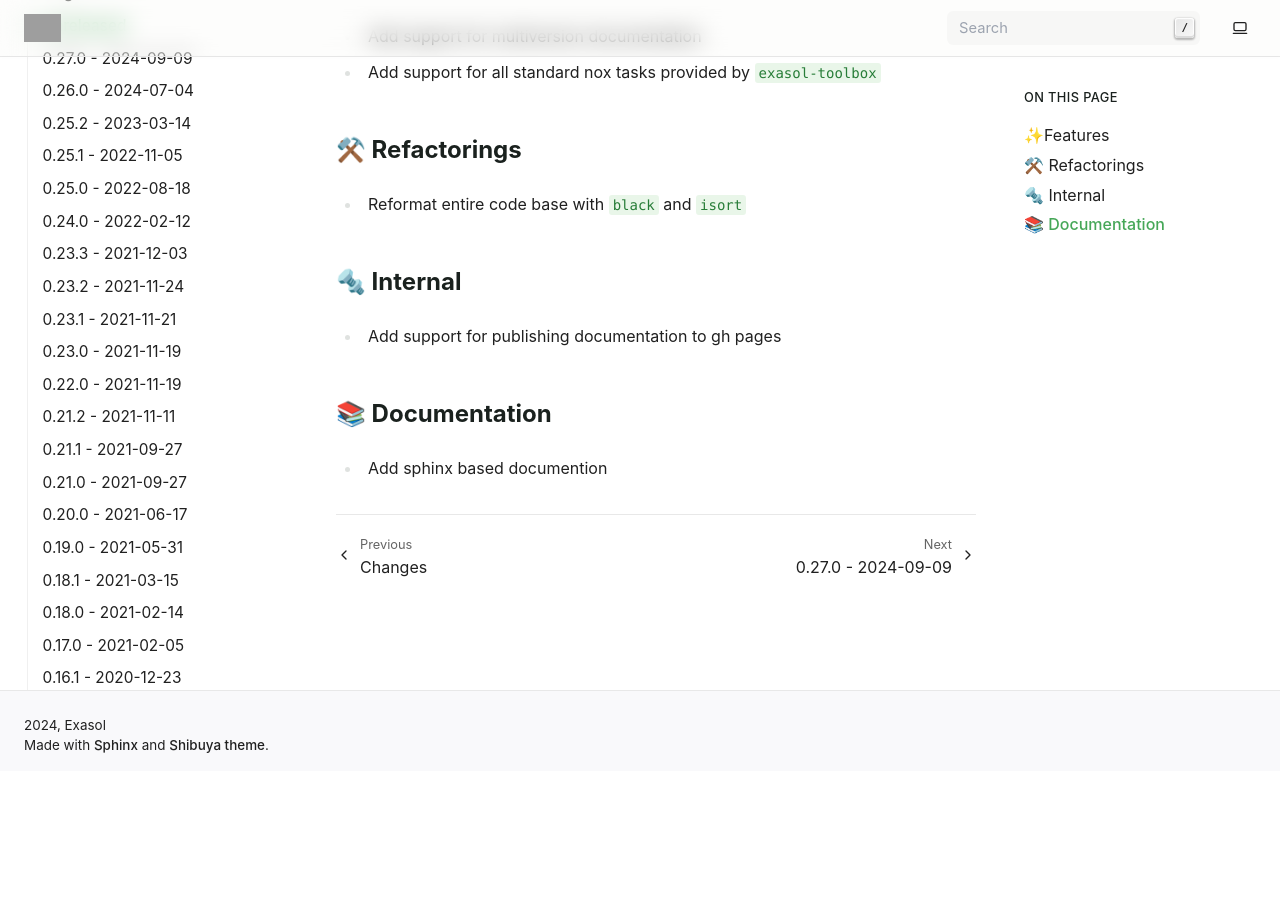
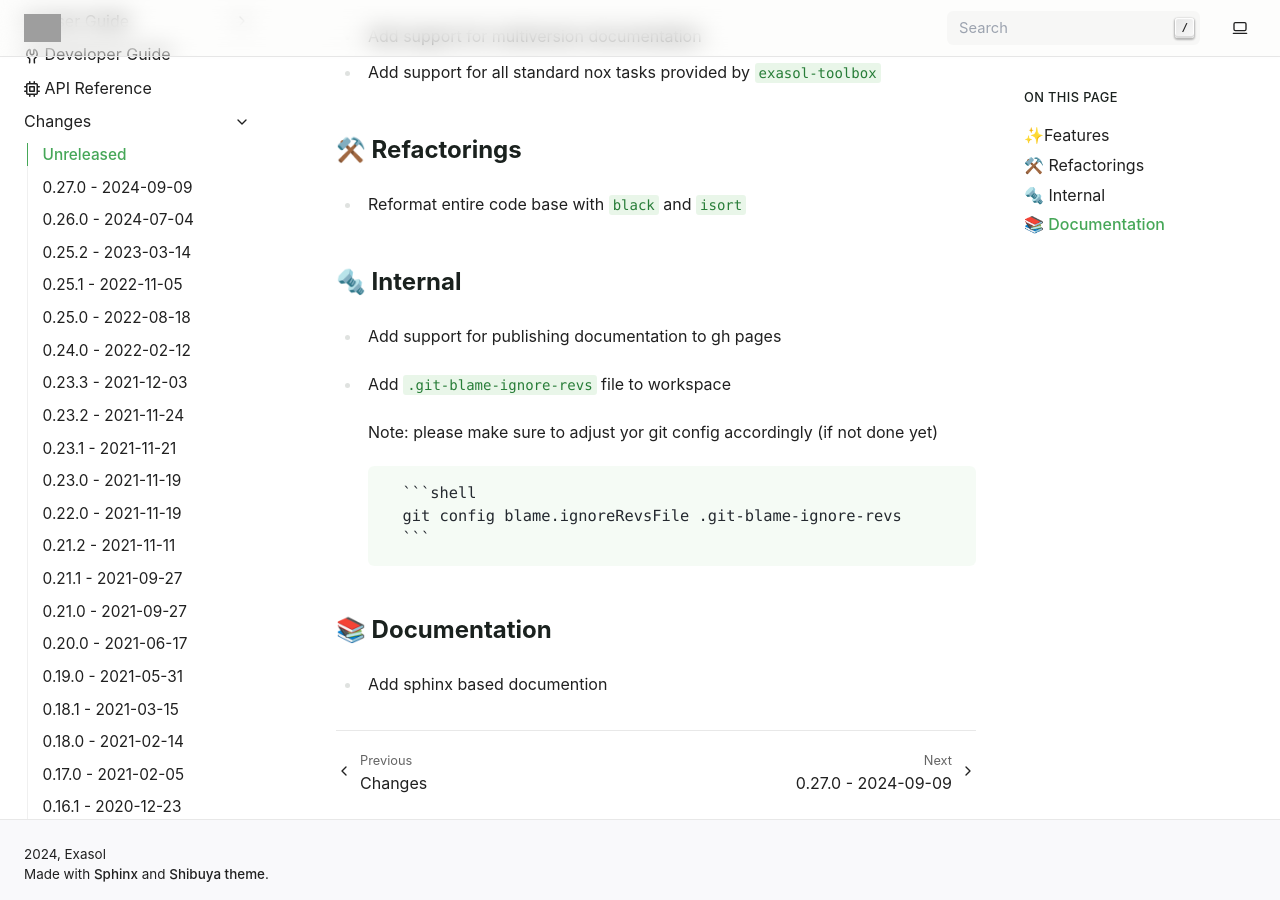
Before and after one commit to exasol/pyexasol, a Sphinx documentation site: the page built from doc/changes/unreleased.md, in a window 1280 px wide and 900 px high, scrolled down 210 px. Built offline with Sphinx 7.4.7, drawn with Linux system fonts in a browser that asks for light colours; pages that are not in the unit, such as notebooks, are missing from menus; before the commit the page ends 981 px from its top, so only the background shows below that; grey boxes are pictures that could not be loaded.

Commit message:
Add .git-blame-ignore-revs file (#164)

````diff
--- a/doc/changes/unreleased.md
+++ b/doc/changes/unreleased.md
@@ -12,6 +12,13 @@
 ## 🔩 Internal
 
 * Add support for publishing documentation to gh pages
+* Add `.git-blame-ignore-revs` file to workspace
+
+    Note: please make sure to adjust yor git config accordingly (if not done yet)
+
+        ```shell
+        git config blame.ignoreRevsFile .git-blame-ignore-revs
+        ```
 
 ## 📚 Documentation
 
````
Also changed, not shown: 1 other file.
